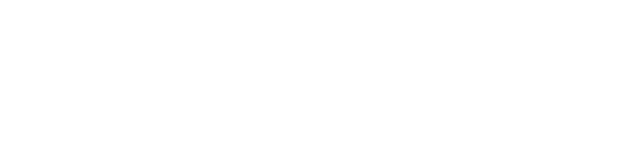
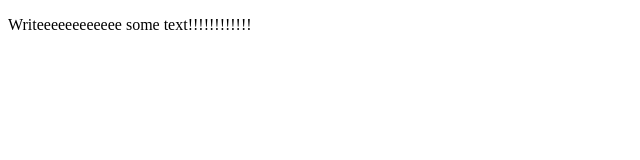
Before and after one commit to Bendernnm/BinaryAcademyGit, a plain HTML site: page index.html in a window 1280 px wide. Shown: the whole page, without its empty margins (0-640 px from the left). Drawn offline with Linux system fonts and the light colour scheme.

Commit message:
001: Write text. (index.html)

```diff
--- a/index.html
+++ b/index.html
@@ -5,6 +5,6 @@
     <title></title>
 </head>
 <body>
-
+<p>Writeeeeeeeeeeee some text!!!!!!!!!!!!</p>
 </body>
 </html>
```
